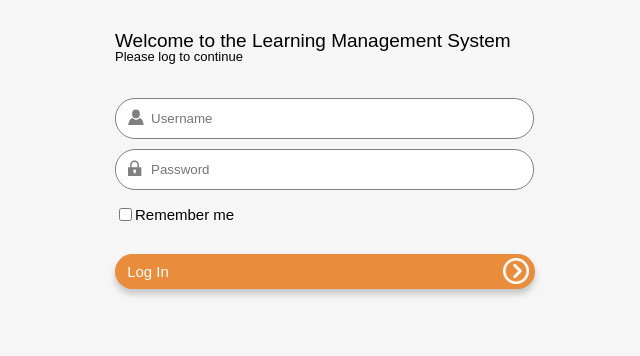
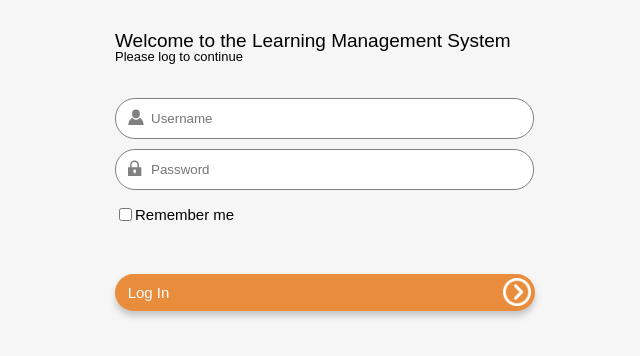
Before and after one commit to QTarantello/KnowledgeCity, a plain HTML site: page login.html in a window 1280 px wide. Shown: the part 162-518 px from the top of the page, without its empty margins (320-960 px from the left). Drawn offline with Linux system fonts and the light colour scheme.

Commit message:
Fix submit button layout

```diff
--- a/styles/main.css
+++ b/styles/main.css
@@ -73,9 +73,9 @@ body {
 .form__button {
   background: url("../images/right.png") no-repeat 388px 4px;
   background-size: auto 75%;
-  margin-top: 30px;
+  margin-top: 50px;
   width: 420px;
-  padding: 9px 363px 9px 9px;
+  padding: 10px 363px 10px 10px;
   border-radius: 20px;
   color: white;
   border: none;
```
